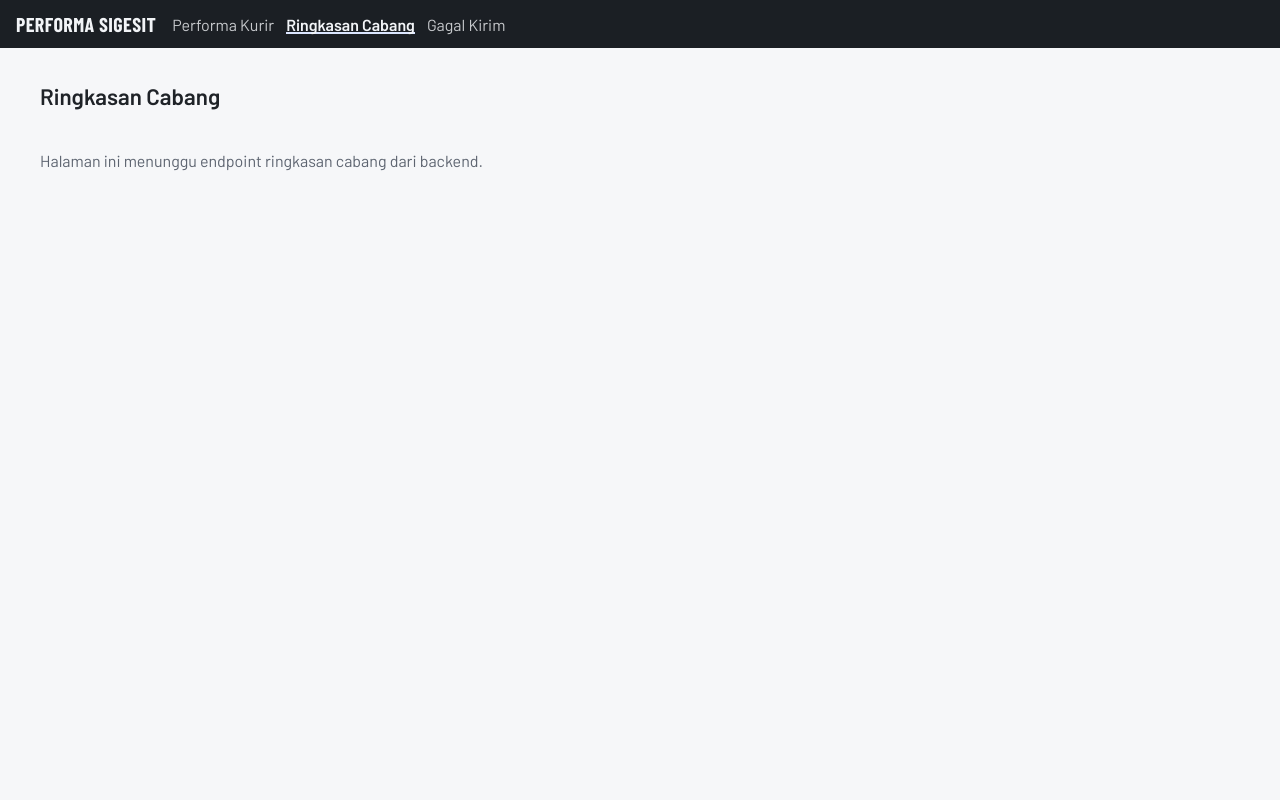
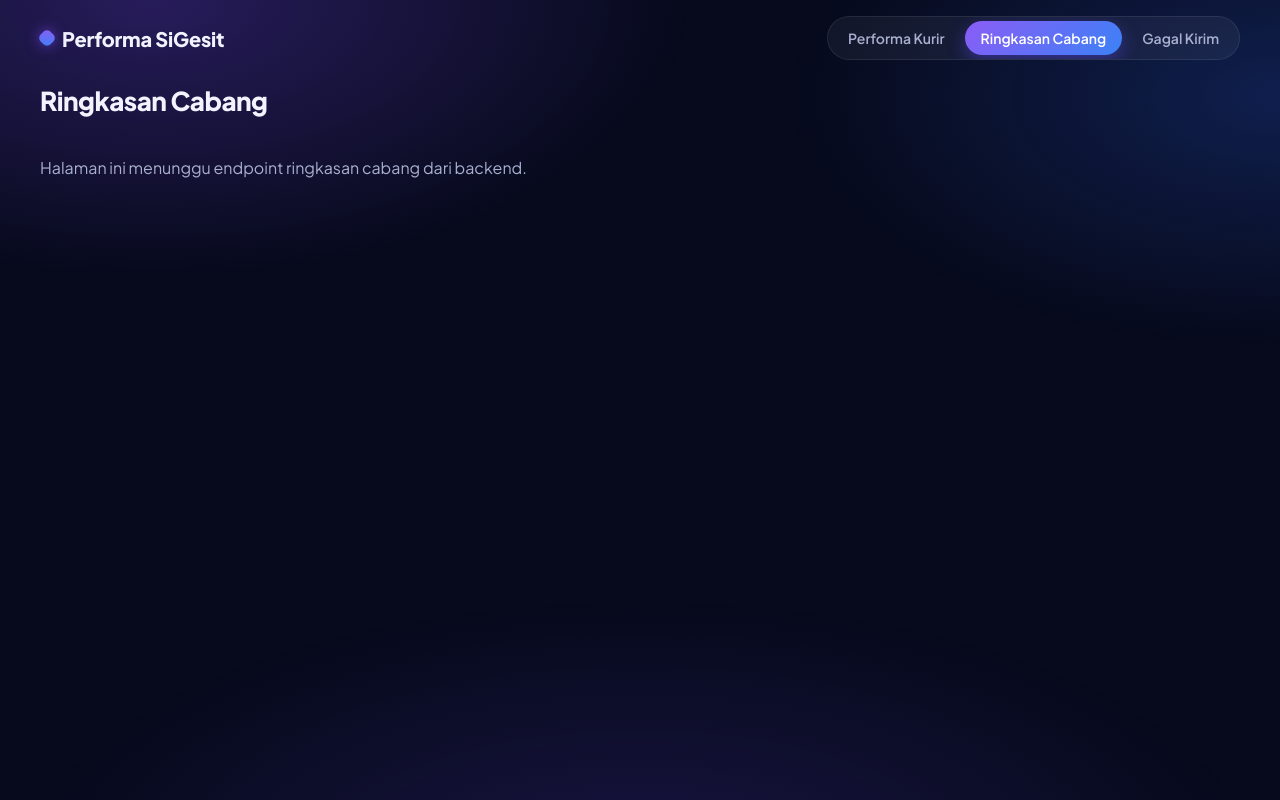
Before and after one commit to black-lotus/sicepat-playbook-demo, a React app in the folder web/: page /branch-summary in a window 1280 px wide. Built offline with nearby package versions, Linux system fonts and the light colour scheme; no server answers.

Commit message:
feat(web): tema gelap glass, font Plus Jakarta Sans, dan shell tab pil
Ganti token warna ke tema gelap tunggal (latar biru tua dengan cahaya radial,
permukaan glass, aksen gradien ungu ke biru) tanpa prefers-color-scheme.
Font Barlow diganti Plus Jakarta Sans self-host (@fontsource 5.3.0). Top bar
transparan dengan navigasi tab segmented pil.

```diff
--- a/web/package.json
+++ b/web/package.json
@@ -14,8 +14,7 @@
     "typecheck": "tsc -b --noEmit"
   },
   "dependencies": {
-    "@fontsource/barlow": "5.3.0",
-    "@fontsource/barlow-condensed": "5.3.0",
+    "@fontsource/plus-jakarta-sans": "5.3.0",
     "@tanstack/react-query": "5.108.0",
     "react": "19.3.1",
     "react-dom": "19.3.1",
--- a/web/src/app/app.css
+++ b/web/src/app/app.css
@@ -1,21 +1,34 @@
+/* Tema gelap tunggal: tampilan utama di semua kondisi, tanpa mengikuti preferensi sistem. */
 :root {
-  --color-shell: #1b1f24;
-  --color-shell-ink: #f2f4f7;
-  --color-bg: #f6f7f9;
-  --color-surface: #ffffff;
-  --color-ink: #1f2328;
-  --color-ink-muted: #5d6470;
-  --color-rule: #d9dde3;
-  --color-lane: #1d4ed8;
-  --color-lane-soft: #dbe6ff;
-  --color-gold: #8a6500;
-  --color-silver: #5f6b7a;
-  --color-bronze: #9a4f1c;
-  --color-error: #b42318;
-  --color-scrim: rgb(0 0 0 / 0.45);
+  color-scheme: dark;
 
-  --font-ui: 'Barlow', system-ui, -apple-system, 'Segoe UI', sans-serif;
-  --font-figure: 'Barlow Condensed', 'Barlow', system-ui, sans-serif;
+  --color-bg: #070a1c;
+  --color-shell-ink: #f1f3ff;
+  --color-surface: rgb(255 255 255 / 0.05);
+  --color-surface-strong: rgb(255 255 255 / 0.09);
+  --color-surface-solid: #10142b;
+  --color-ink: #f1f3ff;
+  --color-ink-muted: #a9b0cf;
+  --color-rule: rgb(255 255 255 / 0.08);
+  --color-accent-from: #8b5cf6;
+  --color-accent-to: #3b82f6;
+  --gradient-accent: linear-gradient(135deg, var(--color-accent-from), var(--color-accent-to));
+  --gradient-hero: linear-gradient(135deg, #5a3bf0 0%, #4a4fe6 48%, #2a5bd7 100%);
+  --color-lane: #9ba6ff;
+  --color-lane-soft: rgb(255 255 255 / 0.1);
+  --color-positive: #6ee7a0;
+  --color-positive-soft: rgb(74 222 128 / 0.14);
+  --color-late: #f6bd5b;
+  --color-failed: #aab2d0;
+  --color-gold: #f5c542;
+  --color-silver: #d3d9e8;
+  --color-bronze: #eba26c;
+  --color-medal-ink: #1a1408;
+  --color-error: #ffa59c;
+  --color-scrim: rgb(3 5 18 / 0.72);
+
+  --font-ui: 'Plus Jakarta Sans', system-ui, -apple-system, 'Segoe UI', sans-serif;
+  --font-figure: var(--font-ui);
 
   --text-xs: 0.75rem;
   --text-sm: 0.875rem;
@@ -33,50 +46,60 @@
   --space-7: 48px;
   --space-8: 64px;
 
+  --radius-card: 24px;
+  --radius-pill: 999px;
+  --shadow-card: 0 12px 32px rgb(0 0 0 / 0.32), inset 0 1px 0 rgb(255 255 255 / 0.04);
+
   font-family: var(--font-ui);
+  font-variant-numeric: tabular-nums;
   color: var(--color-ink);
   background: var(--color-bg);
 }
 
-@media (prefers-color-scheme: dark) {
-  :root {
-    --color-shell: #0b0d10;
-    --color-shell-ink: #f2f4f7;
-    --color-bg: #15171a;
-    --color-surface: #1e2125;
-    --color-ink: #e6e8eb;
-    --color-ink-muted: #9aa1ab;
-    --color-rule: #33383e;
-    --color-lane: #7aa2ff;
-    --color-lane-soft: #26385f;
-    --color-gold: #f0c23b;
-    --color-silver: #c3cbd6;
-    --color-bronze: #e59a62;
-    --color-error: #ff8a80;
-    --color-scrim: rgb(0 0 0 / 0.65);
-  }
+/* Cahaya radial ungu dan biru di belakang konten; fixed pseudo-element agar stabil di layar sentuh. */
+body::before {
+  content: '';
+  position: fixed;
+  inset: 0;
+  z-index: -1;
+  pointer-events: none;
+  background:
+    radial-gradient(60% 50% at 12% 0%, rgb(124 77 255 / 0.28), transparent 70%),
+    radial-gradient(55% 45% at 100% 12%, rgb(47 107 255 / 0.22), transparent 70%),
+    radial-gradient(70% 50% at 50% 110%, rgb(94 66 220 / 0.2), transparent 70%);
 }
 
-body { margin: 0; background: var(--color-bg); }
-.topbar { display: flex; flex-wrap: wrap; gap: var(--space-4); align-items: center; padding: var(--space-3) var(--space-4); background: var(--color-shell); color: var(--color-shell-ink); }
-.brand { font-family: var(--font-figure); font-weight: 700; font-size: var(--text-lg); letter-spacing: 0.02em; text-transform: uppercase; color: var(--color-shell-ink); }
-.topbar nav { display: flex; flex-wrap: wrap; gap: 12px; }
-.topbar a { color: var(--color-shell-ink); opacity: 0.8; text-decoration: none; }
-.topbar a:hover { opacity: 1; }
-.topbar a.active { opacity: 1; font-weight: 600; box-shadow: inset 0 -2px 0 var(--color-lane-soft); }
-main { padding: 16px; max-width: 1200px; margin: 0 auto; }
-h1 { font-size: 1.4rem; }
-.filters { display: flex; flex-wrap: wrap; gap: 12px; align-items: end; margin-bottom: 16px; }
-.filters label, .date-range label { display: flex; flex-direction: column; gap: 4px; font-size: 0.85rem; color: var(--color-ink-muted); }
-.date-range { display: flex; gap: 12px; border: 0; padding: 0; margin: 0; }
-input { padding: 6px 8px; border: 1px solid var(--color-rule); border-radius: 6px; background: var(--color-surface); color: var(--color-ink); }
-button { padding: 6px 12px; border: 1px solid var(--color-rule); border-radius: 6px; background: var(--color-surface); color: var(--color-ink); cursor: pointer; }
-button:disabled { opacity: 0.5; cursor: default; }
-.table-wrap { overflow-x: auto; background: var(--color-surface); border: 1px solid var(--color-rule); border-radius: 8px; }
+body { margin: 0; min-height: 100vh; }
+
+.topbar { display: flex; flex-wrap: wrap; gap: var(--space-3) var(--space-5); align-items: center; justify-content: space-between; max-width: 1200px; margin: 0 auto; padding: var(--space-4) var(--space-4) var(--space-2); color: var(--color-shell-ink); }
+.brand { display: inline-flex; align-items: center; gap: var(--space-2); font-weight: 800; font-size: var(--text-lg); letter-spacing: -0.01em; color: var(--color-shell-ink); }
+.brand::before { content: ''; width: 14px; height: 14px; border-radius: 5px; background: var(--gradient-accent); box-shadow: 0 0 14px rgb(124 77 255 / 0.7); transform: rotate(45deg); }
+.topbar nav { display: flex; gap: var(--space-1); max-width: 100%; padding: var(--space-1); overflow-x: auto; scrollbar-width: none; background: var(--color-surface); border: 1px solid var(--color-rule); border-radius: var(--radius-pill); }
+.topbar nav::-webkit-scrollbar { display: none; }
+.topbar a { flex: none; padding: var(--space-2) var(--space-4); border-radius: var(--radius-pill); color: var(--color-ink-muted); font-size: var(--text-sm); font-weight: 600; text-decoration: none; white-space: nowrap; transition: color 160ms ease-out, background 160ms ease-out; }
+.topbar a:hover { color: var(--color-shell-ink); }
+.topbar a.active { color: #fff; background: var(--gradient-accent); box-shadow: 0 6px 18px rgb(91 74 240 / 0.45); }
+:focus-visible { outline: 2px solid var(--color-lane); outline-offset: 2px; }
+
+main { padding: var(--space-4); max-width: 1200px; margin: 0 auto; }
+h1 { margin: 0; font-size: 1.625rem; font-weight: 800; letter-spacing: -0.02em; }
+
+.filters { display: flex; flex-wrap: wrap; gap: var(--space-3); align-items: end; }
+.filters label, .date-range label { display: flex; flex-direction: column; gap: var(--space-1); font-size: 0.85rem; color: var(--color-ink-muted); }
+.date-range { display: flex; gap: var(--space-3); border: 0; padding: 0; margin: 0; }
+input { padding: var(--space-2) var(--space-3); border: 1px solid var(--color-rule); border-radius: var(--radius-pill); background: var(--color-surface); color: var(--color-ink); font: inherit; }
+input::placeholder { color: var(--color-ink-muted); }
+button { padding: var(--space-2) var(--space-4); border: 1px solid var(--color-rule); border-radius: var(--radius-pill); background: var(--color-surface-strong); color: var(--color-ink); font: inherit; font-weight: 600; cursor: pointer; transition: background 160ms ease-out; }
+button:hover:not(:disabled) { background: rgb(255 255 255 / 0.14); }
+button:disabled { opacity: 0.45; cursor: default; }
+
+.card { background: var(--color-surface); border: 1px solid var(--color-rule); border-radius: var(--radius-card); box-shadow: var(--shadow-card); backdrop-filter: blur(14px); }
+.table-wrap { overflow-x: auto; }
 .data-table { width: 100%; border-collapse: collapse; font-size: 0.9rem; }
-.data-table th, .data-table td { padding: 8px 12px; border-bottom: 1px solid var(--color-rule); text-align: left; white-space: nowrap; }
-.data-table .num { text-align: right; font-variant-numeric: tabular-nums; }
-.pagination { display: flex; gap: 12px; align-items: center; justify-content: flex-end; margin-top: 12px; }
-.state { color: var(--color-ink-muted); padding: 24px 0; }
+.data-table th, .data-table td { padding: var(--space-2) var(--space-3); border-bottom: 1px solid var(--color-rule); text-align: left; white-space: nowrap; }
+.data-table th { color: var(--color-ink-muted); font-size: var(--text-xs); font-weight: 600; }
+.data-table .num { text-align: right; }
+.pagination { display: flex; gap: var(--space-3); align-items: center; justify-content: center; margin-top: var(--space-4); font-size: var(--text-sm); color: var(--color-ink-muted); }
+.state { color: var(--color-ink-muted); padding: var(--space-5) 0; }
 .state-error { color: var(--color-error); }
-.visually-hidden { position: absolute; width: 1px; height: 1px; overflow: hidden; clip: rect(0 0 0 0); }
+.visually-hidden { position: absolute; width: 1px; height: 1px; overflow: hidden; clip: rect(0 0 0 0); white-space: nowrap; }
--- a/web/src/features/courier-performance/courier-performance.css
+++ b/web/src/features/courier-performance/courier-performance.css
@@ -35,7 +35,7 @@
 .daily-cell { min-width: 112px; }
 
 .detail-backdrop { position: fixed; inset: 0; z-index: 20; display: flex; justify-content: flex-end; background: var(--color-scrim); }
-.detail-panel { width: min(480px, 100%); height: 100%; overflow-y: auto; padding: var(--space-5); background: var(--color-surface); color: var(--color-ink); border-left: 1px solid var(--color-rule); display: flex; flex-direction: column; gap: var(--space-4); }
+.detail-panel { width: min(480px, 100%); height: 100%; overflow-y: auto; padding: var(--space-5); background: var(--color-surface-solid); color: var(--color-ink); border-left: 1px solid var(--color-rule); display: flex; flex-direction: column; gap: var(--space-4); }
 .detail-header { display: flex; justify-content: space-between; align-items: flex-start; gap: var(--space-3); }
 .detail-header h2 { margin: 0; font-family: var(--font-figure); font-size: var(--text-xl); }
 .detail-pos, .detail-branch { margin: 0; font-size: var(--text-sm); color: var(--color-ink-muted); }
@@ -89,7 +89,7 @@
 .filters-sheet { flex-direction: column; align-items: stretch; margin-bottom: 0; }
 .filters-sheet .date-range { flex-wrap: wrap; }
 .filters-sheet input { min-height: 40px; }
-.filter-done { min-height: 44px; background: var(--color-lane); border-color: var(--color-lane); color: var(--color-surface); font-weight: 600; }
+.filter-done { min-height: 44px; background: var(--color-lane); border-color: var(--color-lane); color: #fff; font-weight: 600; }
 
 .results-list { list-style: none; margin: 0; padding: 0; background: var(--color-surface); border: 1px solid var(--color-rule); border-radius: 8px; }
 .results-item { display: grid; grid-template-columns: 2.25rem minmax(0, 1fr) auto; align-items: center; gap: var(--space-3); padding: var(--space-3); border-bottom: 1px solid var(--color-rule); }
```
Also changed, not shown: web/src/app/main.tsx (+5 -4 lines), web/src/features/courier-performance/courier-performance.css.test.ts (+4 -2 lines), 1 other file.
